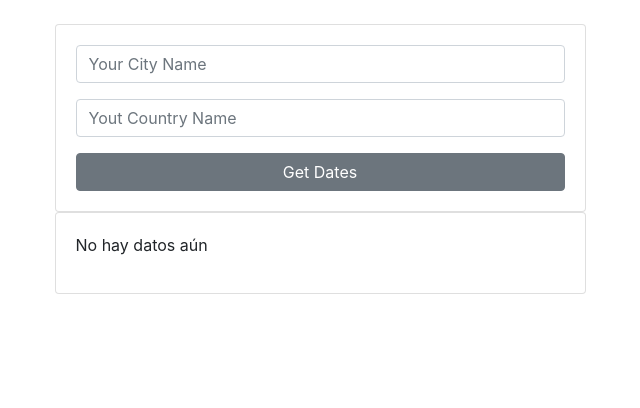
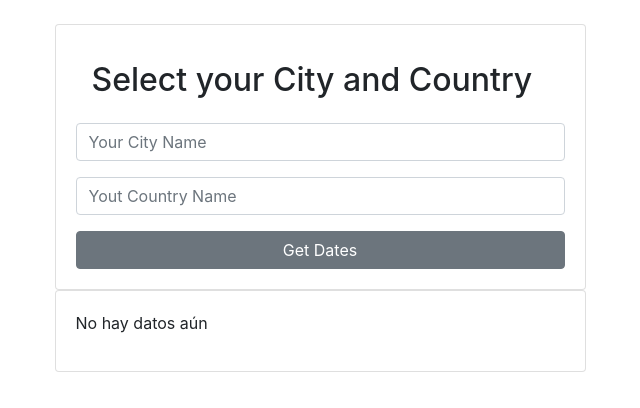
Before and after one commit to Nicolas04lp/Open-Whater-app, a React (Create React App) app: page / in a window 1280 px wide. Shown: the top 408 px of the page, without its empty margins (320-960 px from the left). Built offline with nearby package versions, Linux system fonts and the light colour scheme.

Commit message:
commit inicial 1

```diff
--- a/src/components/wather-form.js
+++ b/src/components/wather-form.js
@@ -2,7 +2,9 @@ import React from 'react';
 
 const WatherForm = (props) => {
     return(
+
         <div className="card  card-body">
+            <h2 className="p-3">Select your City and Country</h2>
             <form onSubmit={props.getWather}>
                 <div className="form-group">
                     <input type="text" name="city" placeholder="Your City Name" className="form-control"/>
```
